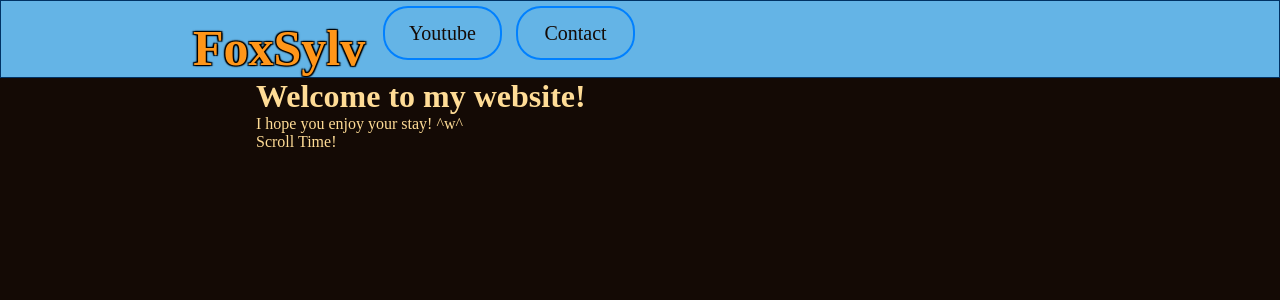
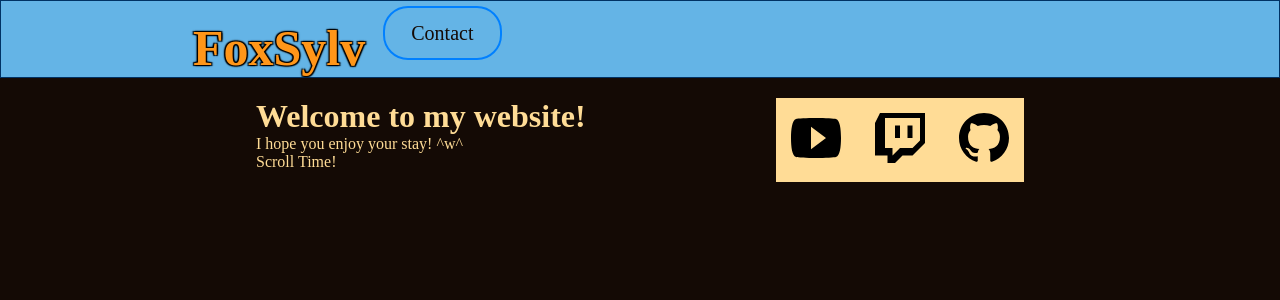
Before and after one commit to FoxSylv1/FoxSylv1.github.io, a Jekyll site: the page built from index.md, in a window 1280 px wide and 900 px high. Shown: the top 300 px of the window. Built offline with Jekyll 4.4.1, drawn with Linux system fonts in a browser that asks for light colours.

Commit message:
Add social icons on the home page
Add social icons and remove the duplicate youtube
link from the header.

```diff
--- a/_includes/header.html
+++ b/_includes/header.html
@@ -3,9 +3,6 @@
         <a href="{{ site.url }}">FoxSylv</a>
     </span>
     <div class="header-entry">
-        <a href="https://www.youtube.com/channel/UCj7lR9rm06lCxE4kxkJeECA" target="_blank" rel="noopener noreferrer">Youtube</a>
-    </div>
-    <div class="header-entry">
         <a href="{{ site.url }}/contact/">Contact</a>
     </div>
 </nav>
--- a/css/header.scss
+++ b/css/header.scss
@@ -59,6 +59,7 @@ header {
     position: sticky;
     top: 0;
     width: 100vw;
+    margin-bottom: 20px;
 }
 
 header nav {
--- /dev/null
+++ b/css/index.scss
@@ -0,0 +1,33 @@
+---
+---
+
+@import "_variables";
+
+.social-icons {
+    float: right;
+    background-color: $beige;
+
+    //Prevents small bars near the social icons
+    & a {
+        &:link {
+            text-decoration: none;
+        }
+        &:visited {
+            text-decoration: none;
+        }
+        &:hover {
+            text-decoration: none;
+        }
+        &:active {
+            text-decoration: none;
+        }
+        &:focus {
+            text-decoration: none;
+        }
+    }
+}
+
+.social-icon {
+    padding: 10px;
+    width: 60px;
+}
--- a/index.md
+++ b/index.md
@@ -2,7 +2,20 @@
 title: Welcome to my Website!
 description: FoxSylv's Website
 keywords: [foxsylv]
+css: index.css
 ---
+
+<div class="social-icons">
+    <a title="Youtube" href="https://www.youtube.com/channel/UCj7lR9rm06lCxE4kxkJeECA" target="_blank" rel="noopener noreferrer">
+        <img class="social-icon" src="{{ "assets/youtube-icon.svg" | relative_url }}">
+    </a>
+    <a title="Twitch" href="https://www.twitch.tv/foxsylv1" target="_blank" rel="noopener noreferrer">
+         <img class="social-icon" src="{{ "assets/twitch-icon.svg" | relative_url }}">
+    </a>
+    <a title="Github" href="https://github.com/FoxSylv1" target="_blank" rel="noopener noreferrer">
+        <img class="social-icon" src="{{ "assets/github-icon.svg" | relative_url }}">
+    </a>
+</div>
 
 <h1>
     Welcome to my website!
```
Also changed, not shown: assets/github-icon.svg (added), assets/twitch-icon.svg (added), assets/youtube-icon.svg (added).
